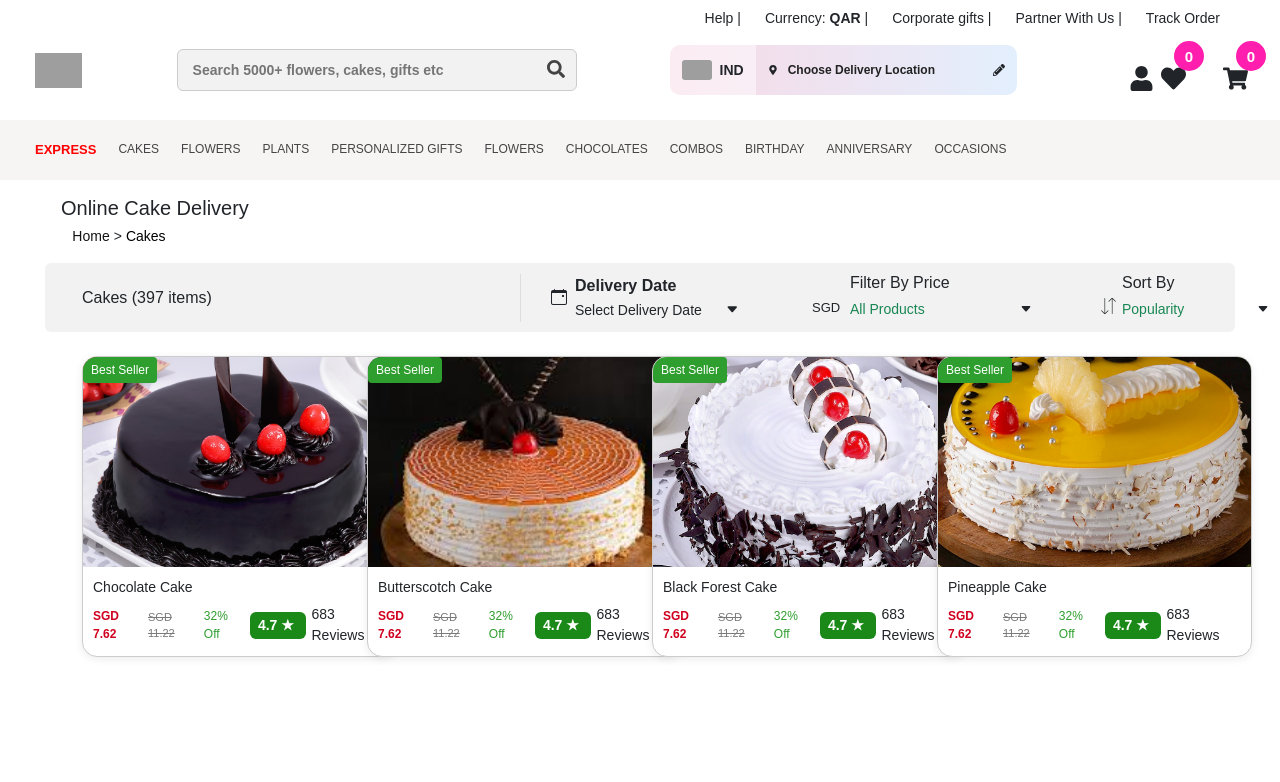
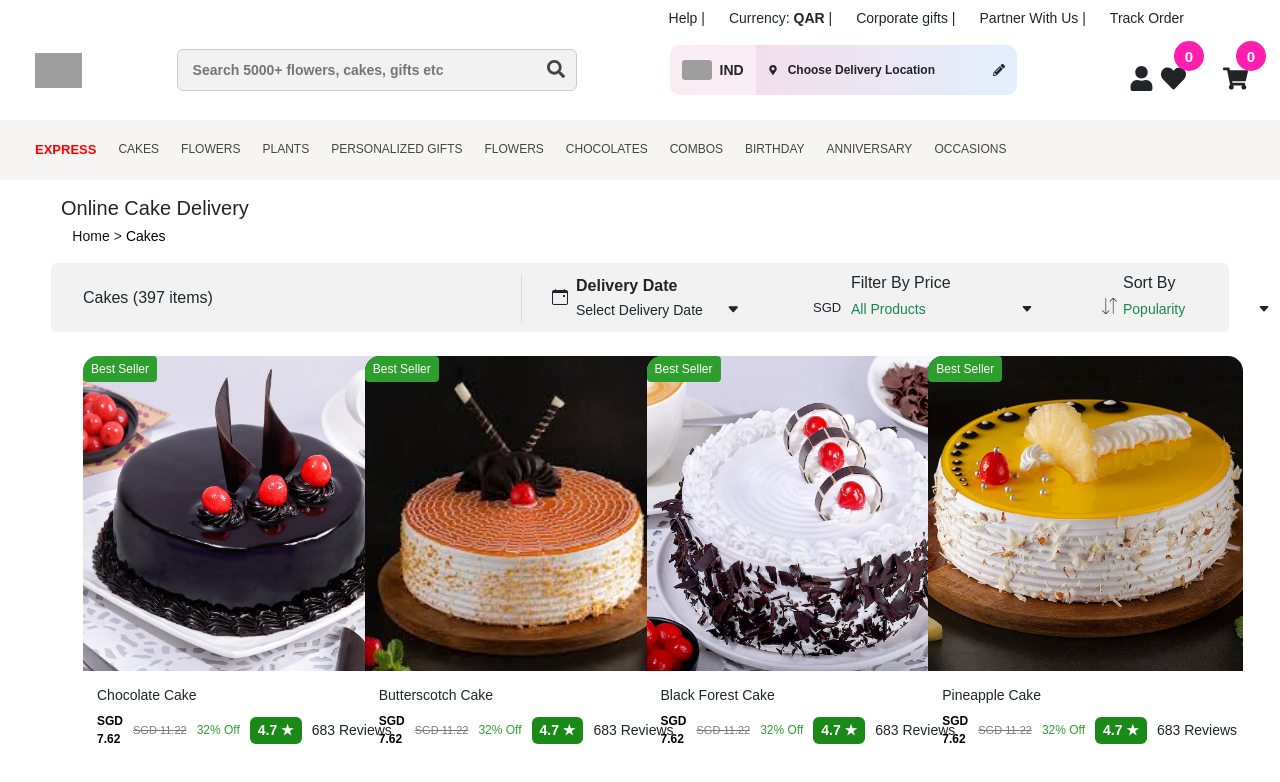
Before and after one commit to Savitha1125/cake-projects, a React (Vite) app: page /cakes in a window 1280 px wide. Shown: the top 782 px of the page. Built offline with nearby package versions, Linux system fonts and the light colour scheme; grey boxes are pictures that could not be loaded.

Commit message:
commit the code

```diff
--- /dev/null
+++ b/src/CakeDetail.jsx
@@ -0,0 +1,25 @@
+import React from "react";
+import { useParams } from "react-router-dom";
+import imageData from "./images.json";
+import choco from "./assets/images/choco.jpeg";
+import butterscotch from "./assets/butterscotch.jpg";
+import blackforest from "./assets/blackforest.webp";
+import pineapple from "./assets/pineapple.jpg";
+
+const imagesMap = { choco, butterscotch, blackforest, pineapple };
+
+export default function CakeDetail() {
+  const { key } = useParams();
+  const cake = imageData.find((img) => img.key === key);
+
+  if (!cake) return <div>Cake not found!</div>;
+
+  return (
+    <div className="container py-5">
+      <h2>{cake.alt}</h2>
+      <img src={imagesMap[cake.key]} alt={cake.alt} className="img-fluid mb-3" />
+      <p>Starting Price: SGD 7.62</p>
+      <p>More details about {cake.alt}...</p>
+    </div>
+  );
+}
--- a/src/Cakes.jsx
+++ b/src/Cakes.jsx
@@ -6,6 +6,7 @@ import "bootstrap/dist/css/bootstrap.min.css";
 import "bootstrap-icons/font/bootstrap-icons.css";
 import "./cakes.css";
 import imageData from "./images.json";
+import { Link } from "react-router-dom";
 
 import choco from "./assets/images/choco.jpeg";
 import butterscotch from "./assets/butterscotch.jpg";
@@ -19,9 +20,12 @@ export default function Cakes() {
   const [sortOption, setSortOption] = useState("");
 
   const imagesMap = { choco, butterscotch, blackforest, pineapple };
+  const [wishlist, setWishlist] = useState([]);
+
 
 // Then in the component
 const images = imageData.map((img) => ({
+  key: img.key,
   url: imagesMap[img.key],
   alt: img.alt,
 }));
@@ -127,10 +131,11 @@ const images = imageData.map((img) => ({
         </div>
         )}
       <div className="container py-4">
-  <div className="row g-4">
+  <div className="row g-5">
     {images.map((item, i) => (
-      <div className="col-6 col-sm-6 col-md-4 col-lg-3" key={i}>
-        <div className="cake-card">
+      <div className="col-12 col-sm-12 col-md-6 col-lg-3" key={i}>
+        <Link to={`/cake/${item.key}`} className="text-decoration-none"></Link>
+        <div className="cake-card" style={{cursor:"pointer"}}>
           <span className="badge-seller">Best Seller</span>
 
           <div className="cake-img-wrap">
--- a/src/Cart.jsx
+++ b/src/Cart.jsx
@@ -1,15 +1,25 @@
 import React from 'react';
 import image from "./assets/images/main-image-without-button-new.avif";
-import Product from "./Product"
+import Product from "./Product";
+import Footer from "./Footer";
+import Help from "./Help";
+import { useNavigate } from "react-router-dom";
+
 
 export default function Cart() {
+  const navigate = useNavigate();
+
+  const handleContinueShopping = () => {
+    navigate("/");
+  };
   return (
       <>
-     <div className="container py-5 d-flex justify-content-center">
+     <div className="container py-2 d-flex justify-content-center">
       <div className="position-relative w-50 mb-5">
         <img src={image} alt="Cart" className="img-fluid" />
         <button
           className="position-absolute top-50 start-50 translate-middle"
+          onClick={handleContinueShopping}
           style={{
             backgroundColor: " rgb(236, 89, 155)",
             color: "white",
@@ -27,6 +37,8 @@ export default function Cart() {
       </div>
     </div>
 <Product/>
+<Footer/>
+<Help/>
     </>
   );
 }
--- a/src/Router.jsx
+++ b/src/Router.jsx
@@ -4,6 +4,7 @@ import Franchise from "./Franchise";
 import Carosual from "./Carosual";
 import Product from "./Product";
 import Cakes from "./Cakes";
+import CakeDetail from "./CakeDetail";
 import Card from "./Card";
 import PhotoCakes from "./PhotoCakes";
 import PinataCakes from "./PinataCakes";
@@ -45,6 +46,7 @@ export default function MainLayout() {
         <Route path="/carousel" element={<Carosual />} />
         <Route path="/product" element={<Product />} />
         <Route path="/cakes" element={<Cakes />} />
+        <Route path="/cake/:key" element={<CakeDetail />} />
         <Route path="/photo-cakes" element={<PhotoCakes />} />
         <Route path="/pinata-cakes" element={<PinataCakes />} />
         <Route path="/pull-me-up-cakes" element={<PullMeUpCakes />} />
--- a/src/cakes.css
+++ b/src/cakes.css
@@ -33,7 +33,7 @@ body {
 .filter-bar {
   background: #f2f2f2;
   border-radius: 6px;
-  width: 93%;
+  width: 92%;
 }
 
 .filter {
@@ -305,7 +305,7 @@ body {
     border-radius: 50%;
   }
   .react-datepicker {
-    font-size: 14px;      /* optional: make calendar text smaller */
+    font-size: 14px;
   }
 }
 .btn-outline-dark:hover,
@@ -315,11 +315,11 @@ body {
 }
 
 .cake-card {
-  background: #fff;
   border-radius: 10px;
-  box-shadow: 0 2px 8px rgba(0,0,0,0.08);
   overflow: hidden;
   position: relative;
+  /* transition: border 0.2s ease, box-shadow 0.2s ease; */
+  border: none !important;
 }
 
 .badge-seller {
@@ -335,41 +335,58 @@ body {
 }
 
 .cake-img-wrap {
-  width: 100%;
-  height: 210px;          /* 🔑 same size */
+  min-width:260px !important;
+  /* height: 220px;           */
   overflow: hidden;
+  transition: border 0.2s ease;
+  border: none;
 }
-
+.cake-card:hover {
+   box-shadow: 0 4px 12px rgba(0,0,0,0.12);
+}
 .cake-img-wrap img {
   width: 100%;
   height: 100%;
-  object-fit: cover;     /* 🔑 crop + fit */
+  object-fit: cover;
 }
 
 .cake-body {
-  padding: 10px;
+  padding: 14px;
 }
 
 .cake-name {
   font-size: 14px;
   font-weight: 500;
   margin-bottom: 6px;
+  white-space: normal;
+  overflow: visible;
+  word-break: break-word;
 }
 
 .price-row {
   display: flex;
-  gap: 6px;
   align-items: center;
+  gap: 10px;
+  flex-wrap: nowrap !important;
+  white-space: nowrap;
+  min-width: fit-content;
 }
-
+.row{
+  padding-left:1px;
+  padding-right: 36px;
+}
 .new-price {
-  font-weight: 700;
+  font-weight: 400;
+  white-space: nowrap;
+  color: black !important;
+  width: 50% !important;
 }
 
 .old-price {
   text-decoration: line-through;
   color: #999;
   font-size: 12px;
+  white-space: nowrap;
 }
 
 .off {
@@ -392,11 +409,3 @@ body {
   border-radius: 4px;
   width: 20%;
 }
-
-
-/* Mobile */
-@media (max-width: 576px) {
-  .cake-img-wrap {
-    height: 170px;
-  }
-}
```
